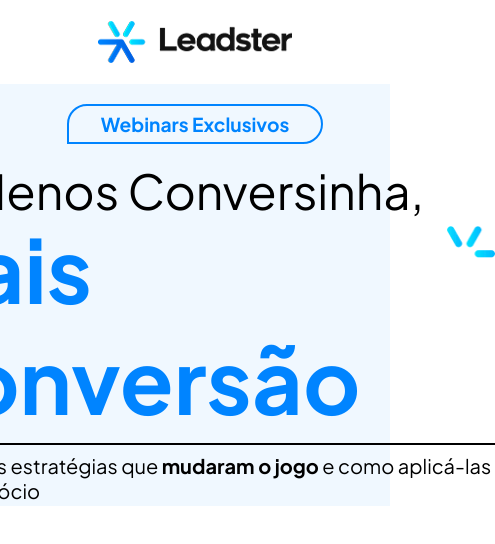
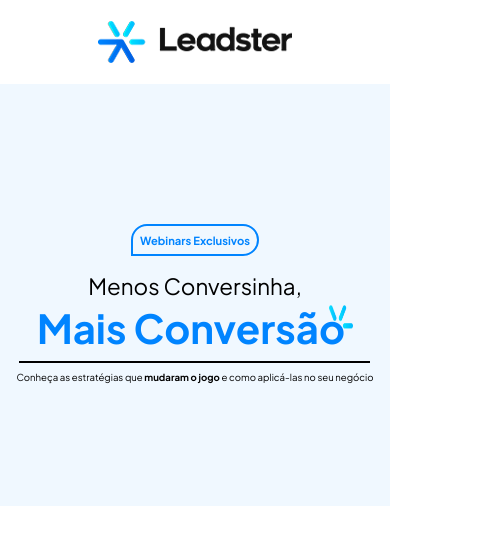
Before and after one commit to XxWhitepegasusxX/processo_leadster, a Next.js app: page / in a window 390 px wide. Shown: the top 544 px of the page, 495 px wide, since content can reach past the window. Built offline with nearby package versions, Linux system fonts and the light colour scheme.

Commit message:
Main banner responsive size added

```diff
--- a/src/components/MainBanner/_mainBanner.scss
+++ b/src/components/MainBanner/_mainBanner.scss
@@ -44,7 +44,7 @@
             h1{
                 font-weight: 700;
                 color: var(--primary-color);
-                font-size: 5.5rem;
+                font-size: Clamp(1rem, 5.5rem, 8rem);
                 margin-top: -.8rem;
                 margin-right: -0.9rem;
             }
@@ -58,7 +58,7 @@
         hr{
             margin: .5rem auto;
             border: .1px solid;
-            width: Clamp(600px, 45vw, 50vw);
+            width: Clamp(600px, 45vw, 60vw);
         }
 
         p{
@@ -72,7 +72,7 @@
     }
 }
 
-/*@media (max-width: 750px) {
+@media (max-width: 750px){
     .main-banner{
 
         .text{
@@ -97,7 +97,9 @@
                     margin-left: -.8rem;
                 }
             }
-
+            hr{
+                width: 80vw;
+            }
             p{
                 font-size: 1rem;
             }
@@ -106,4 +108,81 @@
 
     }
 }
-*/
+
+@media (max-width: 610px) {
+    .main-banner{
+
+        .text{
+
+            .shape{
+                width: 10rem;
+                height: 2rem;
+                font-size: .85rem;
+            }
+
+            h2{
+                font-size: 1.6rem;
+            }
+
+            .principal-text{
+                h1{
+                    font-size: 3rem;
+                    margin-top: -.2rem;
+                    margin-right: -.5rem;
+                }
+                img{
+                    width: 1.5rem;
+                    height: 1.5rem;
+                    margin-left: -.5rem;
+                }
+            }
+            hr{
+                width: 65vw;
+            }
+            p{
+                font-size: .8rem;
+            }
+
+        }
+
+    }
+}
+
+@media (max-width: 480px) {
+    .main-banner{
+
+        .text{
+
+            .shape{
+                width: 8rem;
+                height: 2rem;
+                font-size: .7rem;
+            }
+
+            h2{
+                font-size: 1.4rem;
+            }
+
+            .principal-text{
+                h1{
+                    font-size: 2.5rem;
+                    margin-top: -.2rem;
+                    margin-right: -.5rem;
+                }
+                img{
+                    width: 1.5rem;
+                    height: 1.5rem;
+                    margin-left: -.5rem;
+                }
+            }
+            hr{
+                width: 90vw;
+            }
+            p{
+                font-size: 60%;
+            }
+
+        }
+
+    }
+}
```
